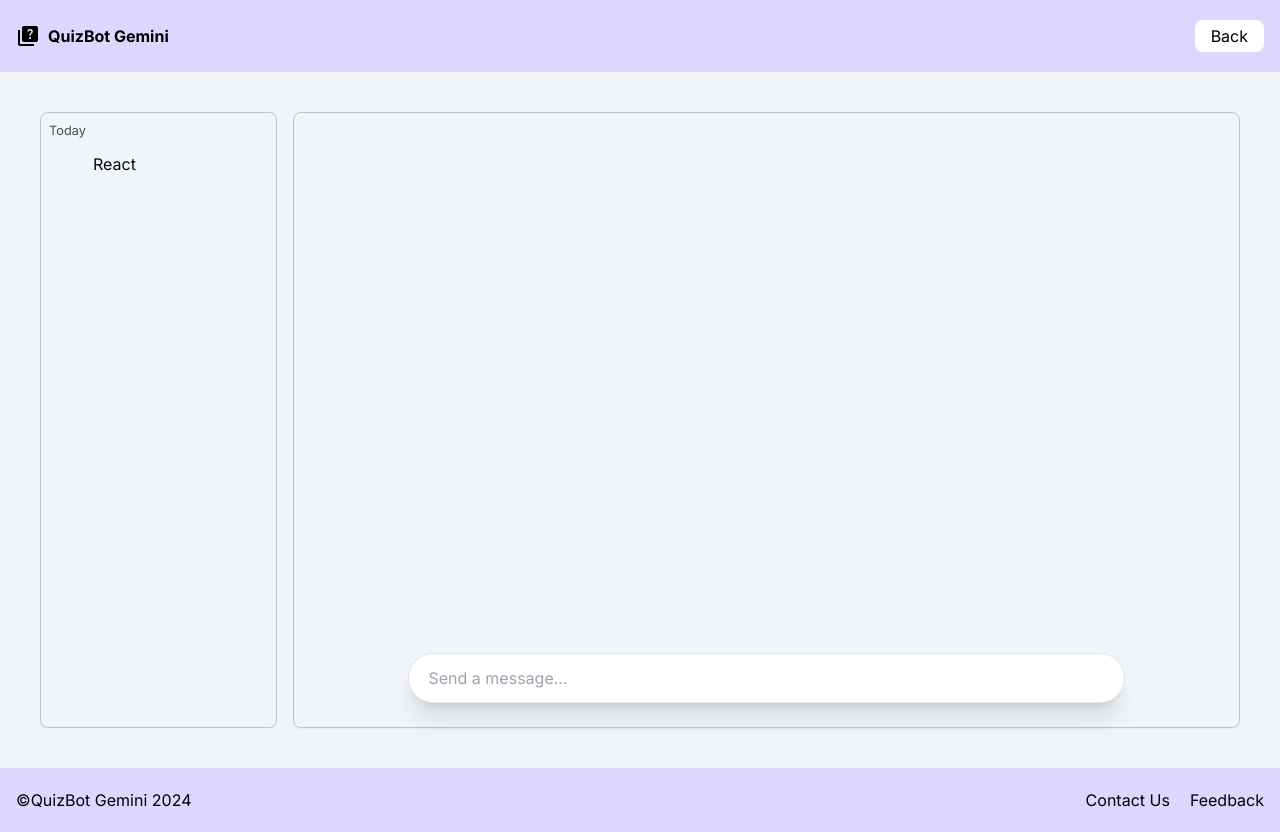
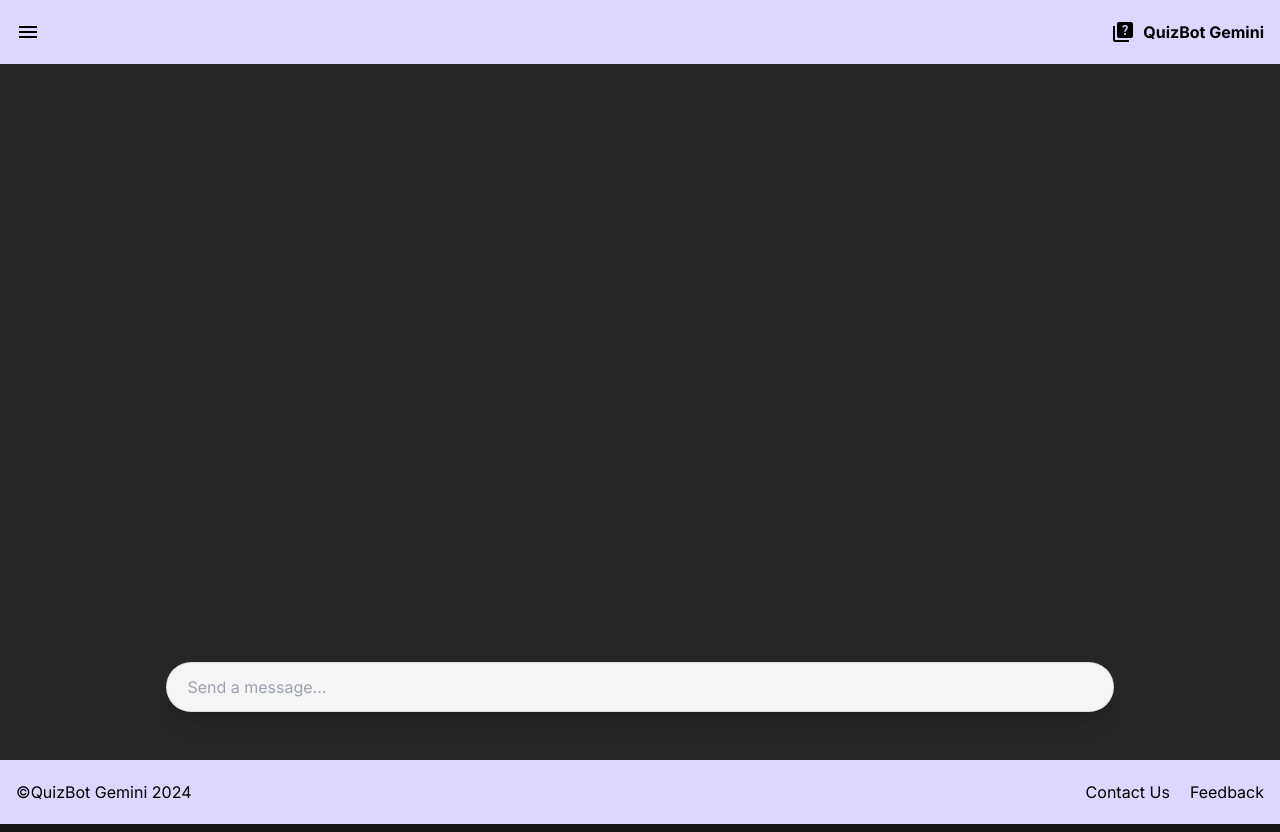
Before and after one commit to rukaiah-edhah/QuizBotGemini, a Next.js app in the folder quiz-bot-gemini/: page /chat in a window 1280 px wide. Built offline with nearby package versions, Linux system fonts and the light colour scheme.

Commit message:
updated chat page

```diff
--- a/quiz-bot-gemini/app/chat/page.tsx
+++ b/quiz-bot-gemini/app/chat/page.tsx
@@ -1,18 +1,12 @@
 import Chat from "@/components/Chatpage/Chat"
-import ChatHistory from "@/components/Chatpage/Chathistory"
 import Navbar from "@/components/Chatpage/Navbar";
 import Footer from "@/components/Chatpage/Footer";
 
 export default function Chatpage(){
     return(
-        <main className="flex flex-col min-h-84 items-center justify-between space-y-0 bg-slate-100 ">
+        <main className="flex flex-col items-center justify-between bg-neutral-800 ">
             <Navbar />
                 <div className="flex flex-row p-5 lg:p-10 gap-4 z-10 items-center justify-between w-full">
-                    {/* Must Debug for correct height, everything else is fine */}
-                    <div className="mx-auto h-[77dvh] flex-col hidden lg:flex lg:w-1/5">
-                      <ChatHistory />
-                    </div>
-
                     <div className="w-full mx-auto h-[78dvh] lg:h-[77dvh] lg:w-4/5 flex-grow flex-col flex">
                         <Chat />
                     </div>
--- a/quiz-bot-gemini/components/Chatpage/Chat.tsx
+++ b/quiz-bot-gemini/components/Chatpage/Chat.tsx
@@ -1,7 +1,3 @@
-import {
-    Card,
-    CardContent,
-} from "@/components/ui/card"
 import ChatInput from "./ChatInput"
 
 
@@ -9,12 +5,11 @@ export default function Chat(){
 
     return(
         <>
-            <Card className="w-full h-full border border-black/20 bg-inherit flex flex-col justify-end">
-                <div className="flex-1"></div>
-                <CardContent className="">
+            <div className="w-full h-full bg-inherit flex flex-col justify-end p-2">
+                <div>
                     <ChatInput />
-                </CardContent>
-            </Card>
+                </div>
+            </div>
         </>
     )
 }
--- a/quiz-bot-gemini/components/Chatpage/ChatInput.tsx
+++ b/quiz-bot-gemini/components/Chatpage/ChatInput.tsx
@@ -16,13 +16,13 @@ export default function ChatInput(){
 
             <form
                 // onSubmit={handleSubmit}
-                className='w-full flex items-center justify-center'
+                className='w-full flex items-center justify-center text-black'
             >
                 <input
                     value={input}
                     placeholder='Send a message...'
                     onChange={handleInputChange}
-                    className='flex w-4/5 rounded-full px-5 py-3 items-center justify-center shadow-xl border border-opacity-10 border-black focus:border-black/50 focus:outline-none'
+                    className='flex w-full md:w-4/5 rounded-full px-5 py-3 items-center justify-center shadow-xl border bg-[#f5f5f5] border-opacity-10 border-black focus:border-black/50 focus:outline-none'
                 />
             </form>
         </div>
--- a/quiz-bot-gemini/components/Chatpage/Chathistory.tsx
+++ b/quiz-bot-gemini/components/Chatpage/Chathistory.tsx
@@ -1,30 +1,49 @@
+import Link from "next/link";
 import {
-    Card,
-    CardContent,
-} from "@/components/ui/card"
+    Sheet,
+    SheetClose,
+    SheetContent,
+    SheetFooter,
+    SheetHeader,
+    SheetTitle,
+    SheetTrigger,
+} from "@/components/ui/sheet"
+import { IoMdMenu} from "react-icons/io";
+import ChatHistorySheet from "../Chatpage/chat-history-sheet";
+
 
 const list_items = [
-    "React",
+    "React"
 ]
 
 
 export default function ChatHistory(){
     return(
         <>
-            <div className="flex flex-col overflow-auto h-full">
-                <Card className="w-full h-full border bg-inherit border-black/20 flex flex-col p-2 overflow-auto">
-                    <small className="opacity-70">Today</small>
-                    <CardContent>
-                        {list_items.map((l) => (
-                            <p
-                                key={l}
-                                className="px-5 py-1 mt-2 rounded-full hover:bg-black/20 hover:cursor-pointer"
+            <div className="flex flex-col  h-full">
+                <Sheet>
+                    <SheetTrigger><IoMdMenu className="w-6 h-6 mr-2"/></SheetTrigger>
+                    <SheetContent side="left" className="bg-[#f5f5f5] text-black rounded-xl overflow-auto w-3/5 lg:w-1/5">
+                        <SheetHeader>
+                            <SheetTitle className="text-black">
+                                <small>Today</small>
+                            </SheetTitle>
+                        </SheetHeader>
+                        <div>
+                            <ChatHistorySheet
+                                list_items={list_items}
+                            />
+                        </div>
+                        <div className="fixed bottom-14 text-white items-center justify-center">
+                            <Link
+                                href="/"
+                                className="px-4 py-1 bg-black rounded-lg"
                             >
-                                {l}
-                            </p>
-                        ))}
-                    </CardContent>
-                </Card>
+                                Back
+                            </Link>
+                        </div>
+                    </SheetContent>
+                </Sheet>
             </div>
         </>
     )
--- a/quiz-bot-gemini/components/Chatpage/Navbar.tsx
+++ b/quiz-bot-gemini/components/Chatpage/Navbar.tsx
@@ -1,22 +1,19 @@
 import { MdQuiz } from "react-icons/md";
 import Link from "next/link";
+import ChatHistory from "./Chathistory";
 
 export default function Navbar(){
     return (
         <nav className="block top-0 z-10 w-full bg-violet-200 text-black">
             <div className="flex flex-row items-center justify-between gap-2 px-4 py-5">
+                <ChatHistory />
                 <div className="flex flex-row gap-2">
                     <MdQuiz className="w-6 h-6"/>
-                    <h1 className="font-bold">
+                    <h1 className="font-bold flex place-content-center">
                         QuizBot Gemini
                     </h1>
                 </div>
-                <Link
-                    href="/"
-                    className="px-4 py-1 bg-white rounded-lg"
-                >
-                    Back
-                </Link>
+
             </div>
         </nav>
     )
--- /dev/null
+++ b/quiz-bot-gemini/components/Chatpage/chat-history-sheet.tsx
@@ -0,0 +1,14 @@
+export default function ChatHistorySheet({ list_items }: {list_items: string[]} ){
+    return(
+        <>
+            {list_items.map((l) => (
+               <p
+                   key={l}
+                   className="px-5 py-1 mt-2 rounded-full hover:bg-black/20 hover:cursor-pointer"
+               >
+                   {l}
+               </p>
+            ))}
+        </>
+    )
+}
```
